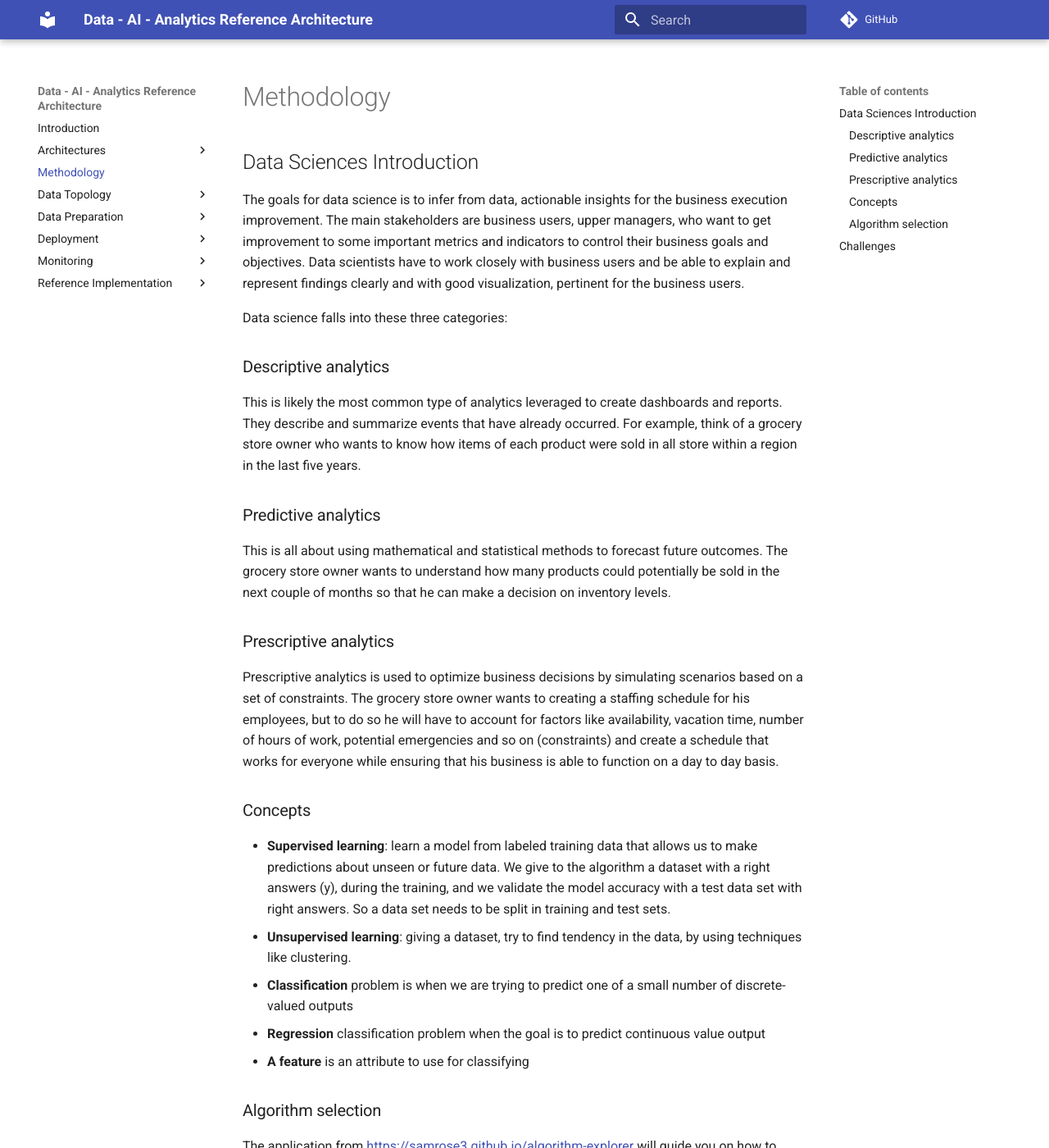
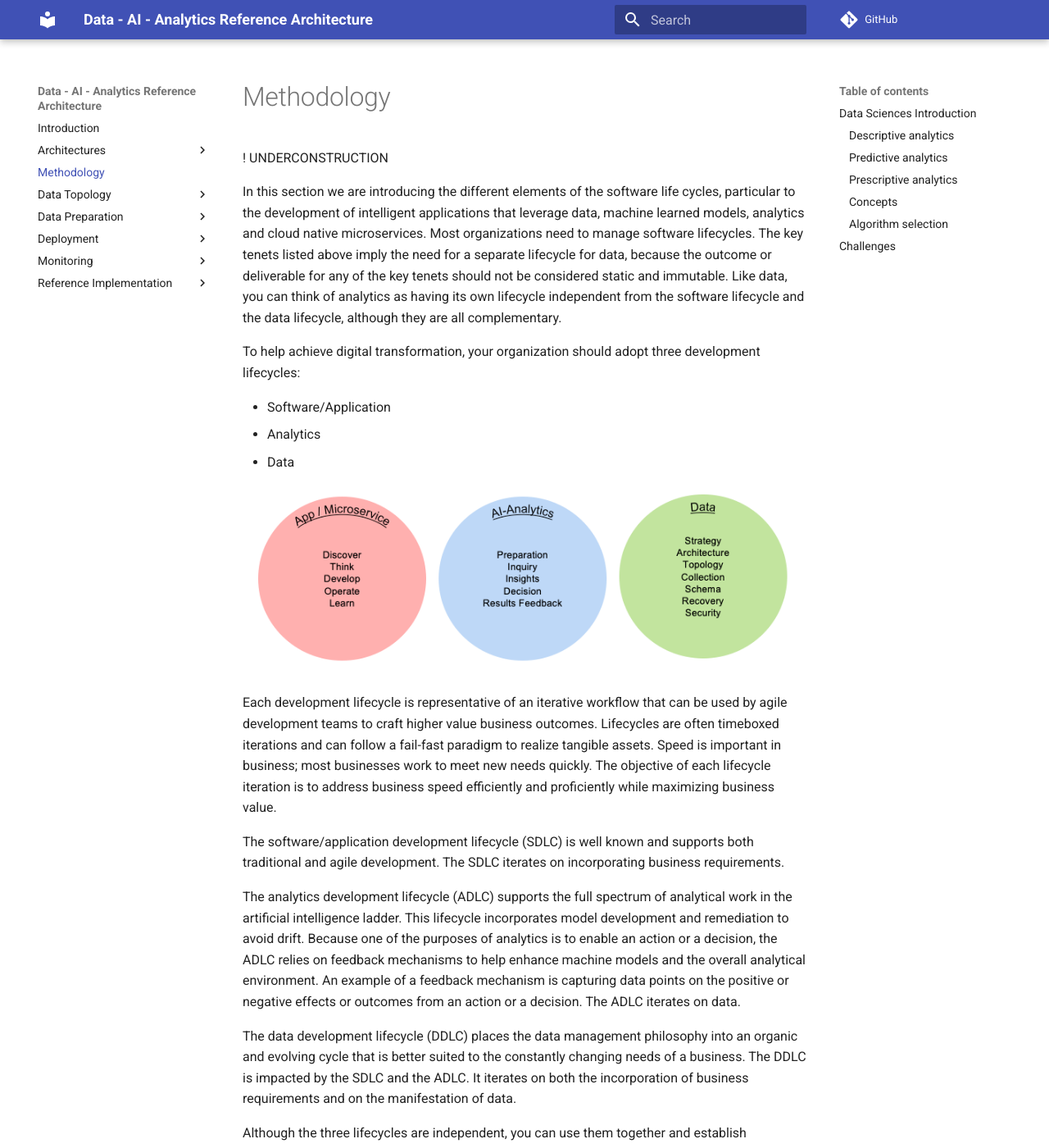
Before and after one commit to ibm-cloud-architecture/refarch-data-ai-analytics, an MkDocs documentation site: the page built from docs/methodology/README.md, in a window 1280 px wide and 1400 px high. Shown: the whole window at 82% size. Built offline with MkDocs 1.6.1 and Material for MkDocs 9.7.7, drawn with Linux system fonts in a browser that asks for light colours; comment, search, counter and statistics services are not loaded; some of the changed text lies outside the part shown.

Commit message:
Work on methodology

```diff
--- a/docs/methodology/README.md
+++ b/docs/methodology/README.md
@@ -1,4 +1,43 @@
 # Methodology
+
+! UNDERCONSTRUCTION
+
+In this section we are introducing the different elements of the software life cycles, particular to the development of intelligent applications that leverage data, machine learned models, analytics and cloud native microservices.
+Most organizations need to manage software lifecycles. The key tenets listed above imply the need for a separate lifecycle for data, because the outcome or deliverable for any of the key tenets should not be considered static and immutable. Like data, you can think of analytics as having its own lifecycle independent from the software lifecycle and the data lifecycle, although they are all complementary.
+
+To help achieve digital transformation, your organization should adopt three development lifecycles:
+
+* Software/Application
+* Analytics
+* Data
+
+![](sdlc-ddlc-adlc.png)
+
+Each development lifecycle is representative of an iterative workflow that can be used by agile development teams to craft higher value business outcomes. Lifecycles are often timeboxed iterations and can follow a fail-fast paradigm to realize tangible assets. Speed is important in business; most businesses work to meet new needs quickly. The objective of each lifecycle iteration is to address business speed efficiently and proficiently while maximizing business value.
+
+The software/application development lifecycle (SDLC) is well known and supports both traditional and agile development. The SDLC iterates on incorporating business requirements.
+
+The analytics development lifecycle (ADLC) supports the full spectrum of analytical work in the artificial intelligence ladder. This lifecycle incorporates model development and remediation to avoid drift. Because one of the purposes of analytics is to enable an action or a decision, the ADLC relies on feedback mechanisms to help enhance machine models and the overall analytical environment. An example of a feedback mechanism is capturing data points on the positive or negative effects or outcomes from an action or a decision. The ADLC iterates on data.
+
+The data development lifecycle (DDLC) places the data management philosophy into an organic and evolving cycle that is better suited to the constantly changing needs of a business. The DDLC is impacted by the SDLC and the ADLC. It iterates on both the incorporation of business requirements and on the manifestation of data.
+
+Although the three lifecycles are independent, you can use them together and establish dependencies to help drive business outcomes. Each lifecycle should be agile and should be incorporated into a DevOps process for development and deployment.
+
+![](circles.png)
+
+The intersection of the three lifecycles highlights the need for unified governance. The intersection between software/app and data highlights integration and access paths to information. The intersection between data and analytics highlights integration and the underlying data stores. The intersection between analytics and software/app highlights integration and the use of APIs or other data exchange techniques to assist in resolving complex algorithms or access requirements.
+
+The integration of those three lifecycle over time can be presented in a Gantt chart to illustrate the iteration and different focuses over time.
+
+![](3-dlc-gantt.png)
+
+Each development life cycle includes architecture and development tasks. Architecture activities focus on defining infrastructure for runtimes and machine learning environment as well as data topology...
+
+The AI and Analytics activities iterate on smaller tasks that can be organized as in the diagram below:
+
+![](ml-dt-method.png)
+
+As you can see activities are addressing data preparation and understanding, so data architecture need to be in place before doing any data sciences work.
 
 ## Data Sciences Introduction
 
@@ -42,7 +81,7 @@ There are a set of standard challenges while developing an IT solution which int
 
 # The Garage Method for Cloud with DataFirst
 
-Every department within your organization has different needs for data and analytics. How can you start your data-driven journey? The [Garage Method for Cloud with DataFirst](https://www.ibm.com/analytics/datafirst)provides strategy and expertise to help you gain the most value from your data. This method starts with your business outcomes that leverage data and analytics, not technology. Defining focus in a collaborative manner is key to deriving early results. Your roadmap and action plan are continuously updated based on lessons learned. This is an iterative and agile approach to help you define, design, and prove a solution for your specific business problem.
+Every department within your organization has different needs for data and analytics. How can you start your data-driven journey? The [Garage Method for Cloud with DataFirst](https://www.ibm.com/analytics/datafirst) provides strategy and expertise to help you gain the most value from your data. This method starts with your business outcomes that leverage data and analytics, not technology. Defining focus in a collaborative manner is key to deriving early results. Your roadmap and action plan are continuously updated based on lessons learned. This is an iterative and agile approach to help you define, design, and prove a solution for your specific business problem.
 
 ## Personas
 
@@ -59,9 +98,9 @@ The MITSloan did a review of the major differences between data scientists and b
 
 |     | Analysts | Data Scientists |
 | --- | --- | --- |
-| Types of adta | Structured mostly numeric data | All types, including unstructured data |
+| Types of data | Structured mostly numeric data | All data types, including unstructured data |
 | Preferred tools| Statistical and modeling tools using data repository | Programming language with strong statistical library, machine learning, deep learning. Use ML cluster servers|
-| Nature of work | | |
-| Typical educationl background | | |
-| Mindset | | |
+| Nature of work | Report, predict, prescribe and optimize| Explore, discover, investigate and visualize |
+| Typical educationl background | Operations research, statistics, applied mathematics, predictive analytics| Computer science, data science, cognitive science|
+| Mindset | Entreprenaurial 69%, explore new ideas 58%, gain insights outside of formal projects  54%| Entreprenaurial 96%, explore new ideas 85%, gain insights outside of formal projects  89%|
 | --- | --- | --- |
```
Also changed, not shown: docs/methodology/3-dlc-gantt.png (added), docs/methodology/circles.png (added), docs/methodology/ml-dt-method.png (added), docs/methodology/sdlc-ddlc-adlc.png (added), 1 other file.
